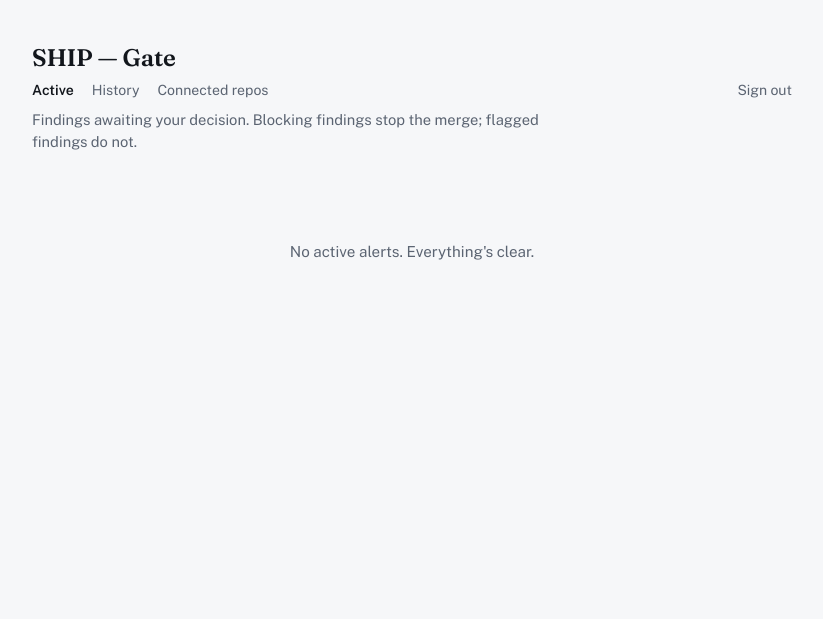
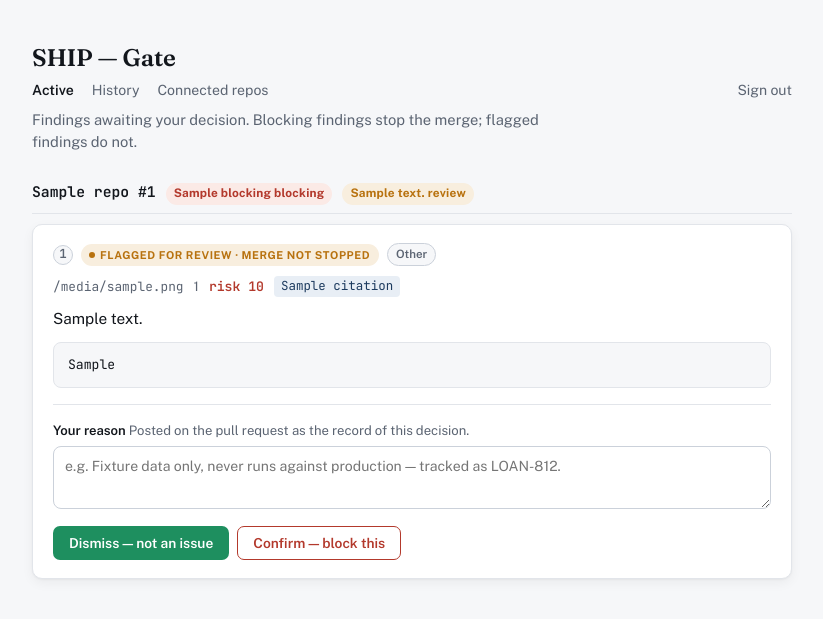
Before and after one commit to pandayv/ship-engine, a FastAPI app: template src/dashboard_ui/templates/gate.html in a window 1280 px wide. Shown: the top 619 px of the page, without its empty margins (228-1051 px from the left). Run offline with FastAPI, Linux system fonts and the light colour scheme; the template is opened without the code that fills it: most values are stand-ins (such as "Sample title", 1, 10 or a date in 2020); some libraries are stand-ins or nearby versions.

Commit message:
Group Gate by PR, order findings by severity/theme/risk, numbered
New theme_for() classifies the six detectors into the four themes 'Last
line of defense' already names in the README: data exposure, human
oversight, bias and fairness, agent capability. Findings within a PR now
sort by severity first (a blocker outranks a higher-scored review-only
finding, since it's the one actually stopping the merge), then theme,
then risk score as the tiebreaker — corrects the previous risk-score-only
ordering, which could rank a review-only finding above an actual blocker.

Gate's dashboard now groups findings under a per-PR header with blocking
and review counts, each finding numbered within that flat sequence
(1, 2, 3...) regardless of its visual theme cluster, same ordering
Relay's screen push already used via readmodel.py's _group(), reused
directly rather than duplicated, so a finding numbered '2' on Gate is
the same finding voice would mean by 'second'. Relay's push payload
(blocked_pull_requests) now carries that same position and theme per
finding, ahead of the voice resolution work this is building toward.

```diff
--- a/src/api/dashboard.py
+++ b/src/api/dashboard.py
@@ -42,11 +42,13 @@ from fastapi.responses import HTMLResponse, RedirectResponse
 from fastapi.templating import Jinja2Templates
 
 from src.api.github_writeback import comment_for_decision, post_pr_comment, sync_pr_check
+from src.relay.readmodel import _group as _group_findings_for_review
 from src.storage import alert_store, repo_store
 from src.storage.status_store import refresh_summary
 
 router = APIRouter()
 templates = Jinja2Templates(directory=str(Path(__file__).resolve().parents[1] / "dashboard_ui" / "templates"))
+templates.env.globals["theme_for"] = alert_store.theme_for
 
 DASHBOARD_TOKEN = os.environ.get("SHIP_DASHBOARD_TOKEN", "")
 ALLOW_UNAUTHENTICATED = os.environ.get("SHIP_ALLOW_UNAUTHENTICATED_DASHBOARD", "").lower() == "true"
@@ -138,8 +140,12 @@ def view_dashboard(request: Request, token: str | None = Query(default=None)):
     _check_configured()
     if not _authenticated(request, token):
         return RedirectResponse(url="/dashboard/login?next=/dashboard", status_code=303)
-    alerts = alert_store.list_active_alerts()
-    resp = templates.TemplateResponse(request, "gate.html", {"alerts": alerts})
+    # Same grouping and ordering Relay's screen push uses (severity, then
+    # detector theme, then risk score), so a finding numbered "2" here is
+    # the same finding "second" means over voice — one implementation,
+    # not a second one that could quietly drift out of sync.
+    pull_requests = _group_findings_for_review(alert_store.list_active_alerts())
+    resp = templates.TemplateResponse(request, "gate.html", {"pull_requests": pull_requests})
     _set_session(resp, request, token)
     return resp
 
--- a/src/dashboard_ui/templates/gate.html
+++ b/src/dashboard_ui/templates/gate.html
@@ -57,17 +57,34 @@ h1 { font-family: "Fraunces", Georgia, serif; font-weight: 600; font-size: 1.5re
 .nav a:hover { color: var(--accent); }
 .nav .spacer { flex: 1; }
 
+.pr-group { margin-bottom: 28px; }
+.pr-header { display: flex; align-items: baseline; gap: 10px; flex-wrap: wrap;
+             margin-bottom: 10px; padding-bottom: 8px; border-bottom: 1px solid var(--border); }
+.pr-label { font-family: "JetBrains Mono", monospace; font-weight: 600; font-size: 0.92rem; }
+.pr-count { font-size: 0.74rem; font-weight: 700; letter-spacing: 0.02em; padding: 2px 8px;
+            border-radius: 999px; }
+.pr-count.blocking { background: var(--blocking-tint); color: var(--blocking); }
+.pr-count.review { background: var(--review-tint); color: var(--review); }
+
 .alert { background: var(--surface); border: 1px solid var(--border); border-radius: 10px;
          padding: 18px 20px; margin-bottom: 14px; box-shadow: var(--shadow); }
 .alert.blocking { border-left: 3px solid var(--blocking); }
 .alert.review { border-left: 3px solid var(--review); }
 
+.alert-head { display: flex; align-items: center; gap: 8px; margin-bottom: 10px; flex-wrap: wrap; }
+.position { font-family: "JetBrains Mono", monospace; font-weight: 700; font-size: 0.78rem;
+            color: var(--ink-soft); background: var(--bg); border: 1px solid var(--border-strong);
+            width: 20px; height: 20px; border-radius: 50%; display: inline-flex;
+            align-items: center; justify-content: center; flex-shrink: 0; }
+
 .tier { display: inline-flex; align-items: center; gap: 5px; font-size: 0.68rem; font-weight: 700;
-        letter-spacing: 0.05em; text-transform: uppercase; padding: 3px 9px 3px 8px; border-radius: 999px;
-        margin-bottom: 10px; }
+        letter-spacing: 0.05em; text-transform: uppercase; padding: 3px 9px 3px 8px; border-radius: 999px; }
 .tier.blocking { background: var(--blocking-tint); color: var(--blocking); }
 .tier.review { background: var(--review-tint); color: var(--review); }
 .tier .dot { width: 6px; height: 6px; border-radius: 50%; background: currentColor; }
+
+.theme-pill { font-size: 0.72rem; font-weight: 600; color: var(--ink-soft); background: var(--bg);
+              border: 1px solid var(--border-strong); padding: 2px 8px; border-radius: 999px; }
 
 .meta { color: var(--ink-soft); font-size: 0.82rem; margin-bottom: 10px; display: flex;
         flex-wrap: wrap; gap: 4px 10px; align-items: center; }
@@ -113,16 +130,26 @@ button:focus-visible { outline: 2px solid var(--accent); outline-offset: 2px; }
     </div>
     <div class="subtitle">Findings awaiting your decision. Blocking findings stop the merge; flagged findings do not.</div>
 
-    {% if alerts %}
-      {% for alert in alerts %}
+    {% if pull_requests %}
+      {% for pr in pull_requests %}
+      <div class="pr-group">
+        <div class="pr-header">
+          <span class="pr-label">{{ pr.repo }} #{{ pr.pr_number }}</span>
+          {% if pr.blocking %}<span class="pr-count blocking">{{ pr.blocking }} blocking</span>{% endif %}
+          {% if pr.review %}<span class="pr-count review">{{ pr.review }} review</span>{% endif %}
+        </div>
+        {% for alert in pr.findings %}
         <div class="alert {{ alert.severity }}" id="{{ alert.alert_id }}">
+          <div class="alert-head">
+            <span class="position">{{ loop.index }}</span>
             {% if alert.severity == "blocking" %}
               <div class="tier blocking"><span class="dot"></span>Blocking &middot; merge stopped</div>
             {% else %}
               <div class="tier review"><span class="dot"></span>Flagged for review &middot; merge not stopped</div>
             {% endif %}
+            <span class="theme-pill">{{ theme_for(alert.taxonomy_id) }}</span>
+          </div>
           <div class="meta">
-          <span>{{ alert.repo }} #{{ alert.pr_number }}</span>
             <span class="file">{{ alert.file }}</span>
             <span>{{ alert.taxonomy_id }}</span>
             <span class="score">risk {{ alert.risk_score }}</span>
@@ -147,6 +174,8 @@ button:focus-visible { outline: 2px solid var(--accent); outline-offset: 2px; }
           </form>
         </div>
         {% endfor %}
+      </div>
+      {% endfor %}
     {% else %}
       <div class="empty">No active alerts. Everything's clear.</div>
     {% endif %}
--- a/src/relay/server.py
+++ b/src/relay/server.py
@@ -83,7 +83,7 @@ from src.relay.push import push_to_device
 from src.relay.readmodel import findings_detail as _findings_detail
 from src.relay.readmodel import release_status as _release_status
 from src.storage import session_store
-from src.storage.alert_store import SEVERITY_BLOCKING, get_alert, resolve_alert
+from src.storage.alert_store import SEVERITY_BLOCKING, get_alert, resolve_alert, theme_for
 
 CONSOLE_URL = os.environ.get("SHIP_DASHBOARD_URL", "").rstrip("/")
 
@@ -183,6 +183,8 @@ def blocked_pull_requests() -> dict:
                 "flagged": pr.review,
                 "findings": [
                     {
+                        "position": i,
+                        "theme": theme_for(f.taxonomy_id),
                         "alert_id": f.alert_id,
                         "file": f.file,
                         "severity": f.severity,
@@ -191,7 +193,7 @@ def blocked_pull_requests() -> dict:
                         "what_is_wrong": f.plain_english_summary,
                         "citation": f.citation,
                     }
-                    for f in pr.findings
+                    for i, f in enumerate(pr.findings, start=1)
                 ],
             }
             for pr in status.pull_requests
```
Also changed, not shown: src/relay/readmodel.py (+18 -2 lines), src/storage/alert_store.py. Lines whose indentation alone changed are shown as unchanged.
